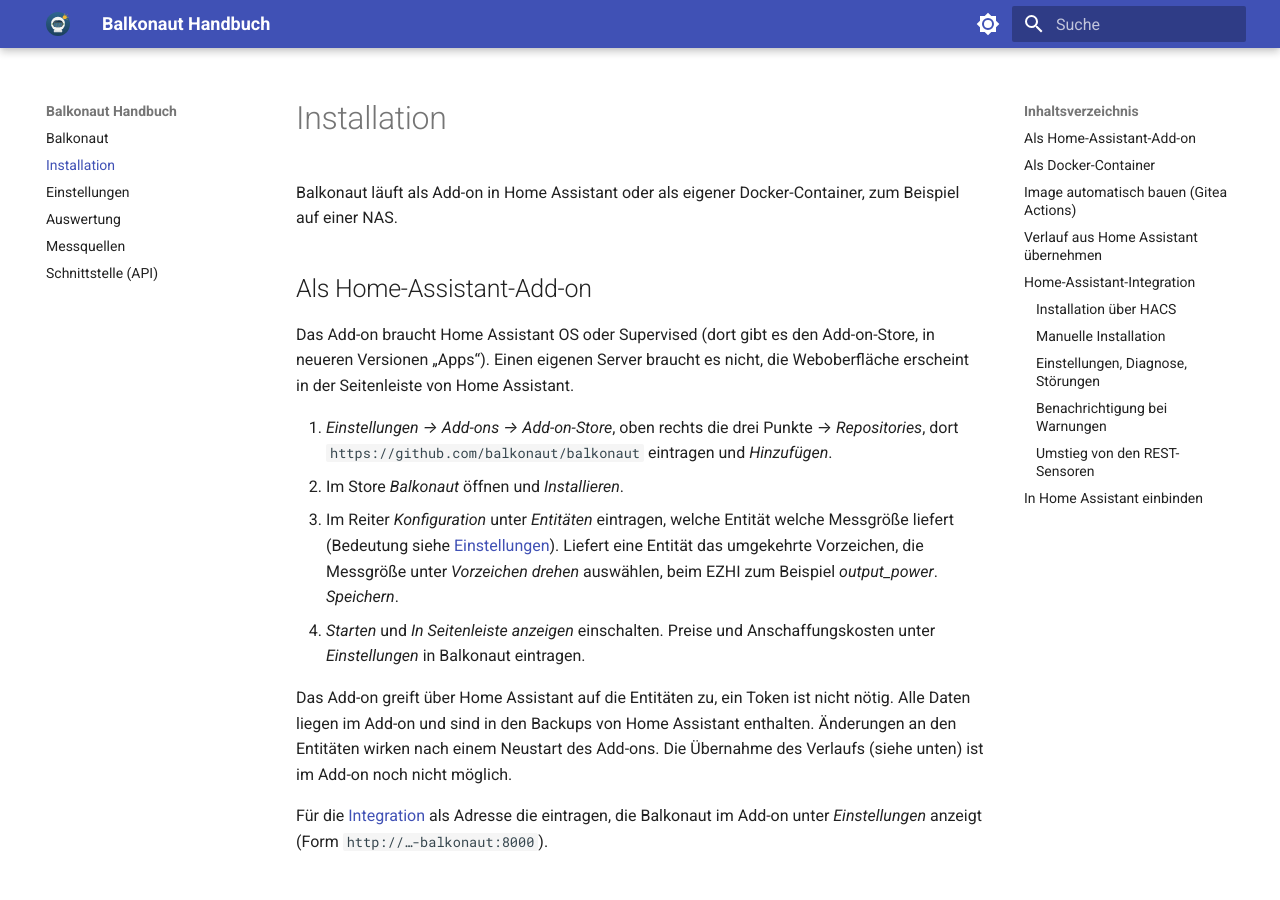
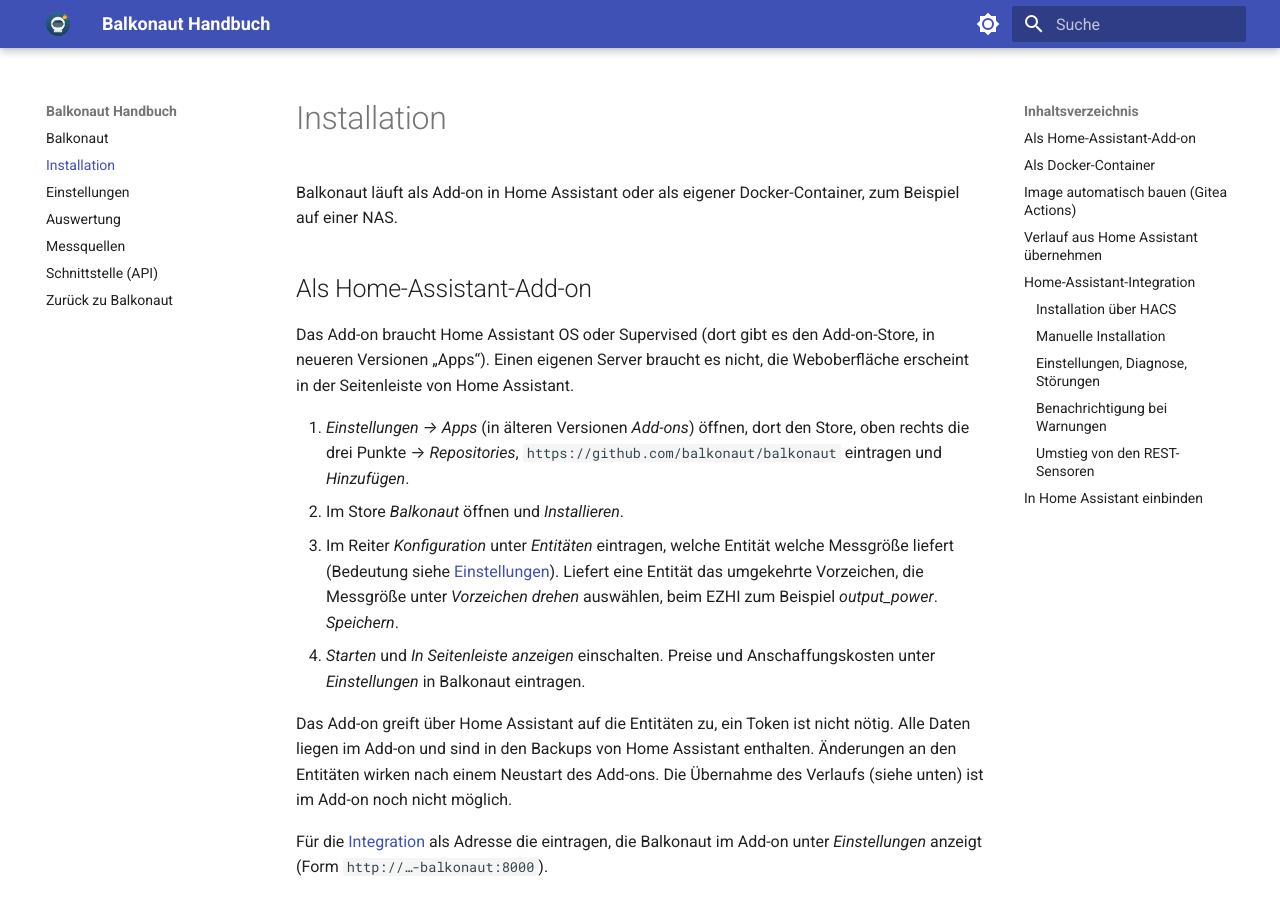
Before and after one commit to balkonaut/balkonaut, an MkDocs documentation site: the page built from docs/installation.md, in a window 1280 px wide and 900 px high. Built offline with MkDocs 1.6.1 and Material for MkDocs 9.7.7, drawn with Linux system fonts in a browser that asks for light colours; some of the changed text lies outside the part shown.

Commit message:
Add-on 0.1.1: Rückweg aus dem Handbuch, kein „-0,0“ mehr
Handbuch mit Link „Zurück zu Balkonaut“ und Logo-Link in die App; de() rundet vor dem Formatieren,
damit kleine negative Werte ohne Minus erscheinen. Handbuch nennt Add-ons auch „Apps“.

Closes #53

```diff
--- a/docs/installation.md
+++ b/docs/installation.md
@@ -7,8 +7,8 @@
 Das Add-on braucht Home Assistant OS oder Supervised (dort gibt es den Add-on-Store, in neueren Versionen „Apps“).
 Einen eigenen Server braucht es nicht, die Weboberfläche erscheint in der Seitenleiste von Home Assistant.
 
-1. *Einstellungen → Add-ons → Add-on-Store*, oben rechts die drei Punkte → *Repositories*, dort
-   `https://github.com/balkonaut/balkonaut` eintragen und *Hinzufügen*.
+1. *Einstellungen → Apps* (in älteren Versionen *Add-ons*) öffnen, dort den Store, oben rechts die drei Punkte →
+   *Repositories*, `https://github.com/balkonaut/balkonaut` eintragen und *Hinzufügen*.
 2. Im Store *Balkonaut* öffnen und *Installieren*.
 3. Im Reiter *Konfiguration* unter *Entitäten* eintragen, welche Entität welche Messgröße liefert (Bedeutung siehe
    [Einstellungen](einstellungen.md)). Liefert eine Entität das umgekehrte Vorzeichen, die Messgröße unter
@@ -22,6 +22,8 @@
 
 Für die [Integration](#home-assistant-integration) als Adresse die eintragen, die Balkonaut im Add-on unter
 *Einstellungen* anzeigt (Form `http://…-balkonaut:8000`).
+
+Aus dem Handbuch geht es über *Zurück zu Balkonaut* im Menü oder über das Logo zurück zur Übersicht.
 
 ## Als Docker-Container
 
--- a/mkdocs.yml
+++ b/mkdocs.yml
@@ -1,4 +1,8 @@
 site_name: Balkonaut Handbuch
+# Link „Zurück zu Balkonaut“ zeigt aus dem Handbuch hinaus, ist also keine Datei in docs/
+validation:
+  nav:
+    not_found: info
 nav:
   - index.md
   - installation.md
@@ -6,6 +10,7 @@
   - auswertung.md
   - messquellen.md
   - schnittstelle.md
+  - Zurück zu Balkonaut: ../
 theme:
   name: material
   logo: assets/logo.svg
@@ -22,3 +27,5 @@
       toggle:
         icon: material/brightness-4
         name: Helles Design
+extra:
+  homepage: ../  # Logo führt zurück in die App (Handbuch liegt unter /handbuch/)
```
Also changed, not shown: addon/CHANGELOG.md (+5 -0 lines), 3 other files.
